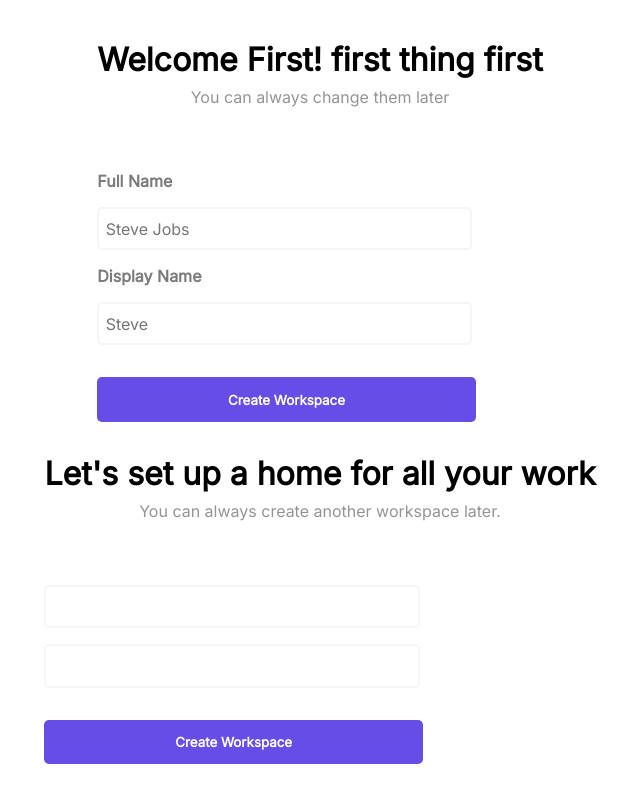
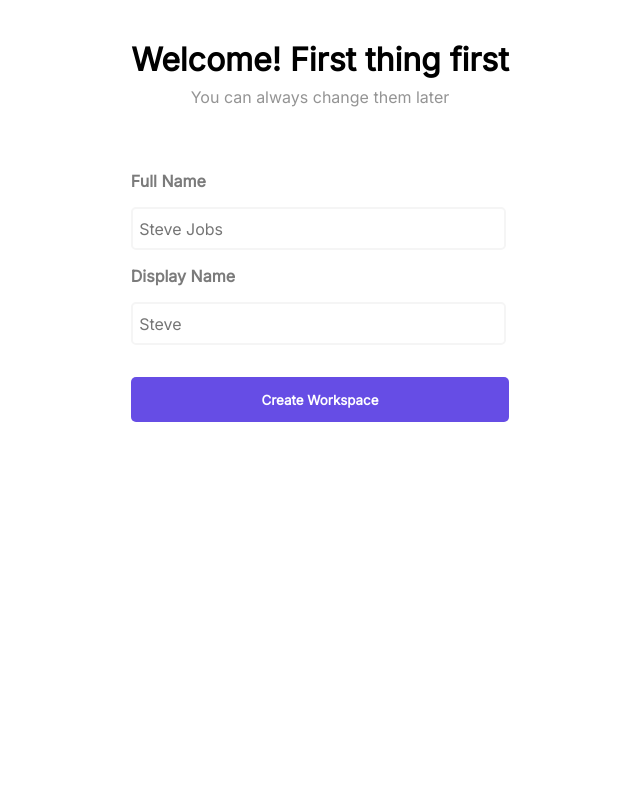
Before and after one commit to iamayushy/cutshortpanel, a React (Vite) app: page / in a window 1280 px wide. Shown: the whole page, without its empty margins (320-960 px from the left). Built offline with nearby package versions, Linux system fonts and the light colour scheme.

Commit message:
validation added

```diff
--- a/package.json
+++ b/package.json
@@ -10,7 +10,8 @@
   },
   "dependencies": {
     "react": "^18.2.0",
-    "react-dom": "^18.2.0"
+    "react-dom": "^18.2.0",
+    "react-router-dom": "^6.3.0"
   },
   "devDependencies": {
     "@types/react": "^18.0.17",
--- a/src/App.jsx
+++ b/src/App.jsx
@@ -1,6 +1,6 @@
+import { Route, Routes } from 'react-router-dom'
 import './App.css'
-import { CommonButton } from './components/CommonButton'
-import { InputBox } from './components/InputBox'
+
 import { PageOne } from './pages/PageOne'
 import { PageTwo } from './pages/PageTwo'
 
@@ -8,8 +8,13 @@ function App() {
 
   return (
     <div className="App">
-      <PageOne/>
-      <PageTwo/>
+      <Routes>
+        <Route path='/' element={<PageOne/>}/>
+        <Route path='/workspace-details' element={<PageTwo/>}/>
+      </Routes>
+      {/* <ErrorComp errorName={'Name is No'}/> */}
+      {/* <PageOne/>
+      <PageTwo/> */}
     </div>
   )
 }
--- a/src/components/CommonButton.jsx
+++ b/src/components/CommonButton.jsx
@@ -1,8 +1,5 @@
-const CommonButton = ({value}) => {
-    function getSomeResp(e){
-        e.preventDefault()
+const CommonButton = ({value, moveToNextPage}) => {
 
-    }
-    return <button onClick={getSomeResp}>{value}</button>
+    return <button onClick={moveToNextPage}>{value}</button>
 }
 export {CommonButton}
--- a/src/components/FormPage.jsx
+++ b/src/components/FormPage.jsx
@@ -1,8 +1,20 @@
-import { InputBox } from "./InputBox"
-import { CommonButton } from './CommonButton'
+import { InputBox } from "./InputBox";
+import { CommonButton } from "./CommonButton";
 
-const FormPage = ({head, body, textOne, textTwo, placeholderOne, placeholderTwo}) => {
-    return(
+const FormPage = ({
+  head,
+  body,
+  textOne,
+  textTwo,
+  placeholderOne,
+  placeholderTwo,
+  moveNext,
+  handleInputOne,
+  handleInputTwo,
+  valOne,
+  valTwo
+}) => {
+  return (
     <div className="pageOne">
       <section>
         <section className="welcome-text">
@@ -12,15 +24,20 @@ const FormPage = ({head, body, textOne, textTwo, placeholderOne, placeholderTwo}
         <form>
           <InputBox
             inputName={textOne}
-                placeholder={placeholderOne}/>
+            placeholder={placeholderOne}
+            handleInput={handleInputOne}
+            values={valOne}
+          />
           <InputBox
             inputName={textTwo}
-                placeholder={placeholderTwo}/>
-                <CommonButton value={'Create Workspace'}/>
-
+            placeholder={placeholderTwo}
+            handleInput={handleInputTwo}
+            values={valTwo}
+          />
+          <CommonButton moveToNextPage={moveNext} value={"Create Workspace"} />
         </form>
       </section>
     </div>
-    )
-}
-export {FormPage}
+  );
+};
+export { FormPage };
--- a/src/components/InputBox.jsx
+++ b/src/components/InputBox.jsx
@@ -1,8 +1,8 @@
-const InputBox = ({inputName, placeholder}) => {
+const InputBox = ({inputName, placeholder, handleInput, values}) => {
     return(
         <div>
             <p className="label-text">{inputName}</p>
-            <input type="text" placeholder={placeholder}/>
+            <input onChange={handleInput} value={values} type="text" placeholder={placeholder}/>
         </div>
     )
 }
--- a/src/index.css
+++ b/src/index.css
@@ -1,10 +1,10 @@
-@import url('https://fonts.googleapis.com/css2?family=Inter&display=swap');
+@import url("https://fonts.googleapis.com/css2?family=Inter&display=swap");
 /* color : #664DE5 */
-*{
-    font-family: 'Inter', sans-serif;
+* {
+  font-family: "Inter", sans-serif;
 }
-button{
-    background-color: #664DE5;
+button {
+  background-color: #664de5;
   width: 29.56vw;
   padding: 0.9rem 0.8rem;
   border: none;
@@ -13,38 +13,49 @@ button{
   font-weight: bold;
   margin-top: 2rem;
 }
-button:active{
+button:active {
   transform: translateY(2%);
 }
-input[type='text']{
+input[type="text"] {
   padding: 0.6rem 0.4rem;
   font-size: 1rem;
   width: 28vw;
   border: 2px solid whitesmoke;
   border-radius: 5px;
 }
-input[type='text']:focus{
-    outline: #664DE5;
-    border: 2px solid #664DE5;
+input[type="text"]:focus {
+  outline: #664de5;
+  border: 2px solid #664de5;
 }
-.pageOne{
+.pageOne {
   display: flex;
   flex-direction: column;
   align-items: center;
 }
-.welcome-text{
+.welcome-text {
   text-align: center;
   margin-bottom: 4rem;
 }
-.welcome-text h1{
+.welcome-text h1 {
   font-size: 2rem;
   margin-bottom: -0.5rem;
 }
-.welcome-text p{
+.welcome-text p {
   color: #949494;
-
 }
-.label-text{
+.label-text {
   font-weight: 600;
   color: #7b7b7b;
 }
+.er-box {
+  /* border: 1px solid black; */
+  display: none;
+  font-size: 1.2rem;
+  width: 250px;
+  padding: 0.4rem 1rem;
+  border-radius: 5px;
+  background-color: red;
+  position: absolute;
+  right: 2%;
+  top: 2%;
+}
--- a/src/main.jsx
+++ b/src/main.jsx
@@ -2,9 +2,11 @@ import React from 'react'
 import ReactDOM from 'react-dom/client'
 import App from './App'
 import './index.css'
-
+import {BrowserRouter} from 'react-router-dom'
 ReactDOM.createRoot(document.getElementById('root')).render(
   <React.StrictMode>
+    <BrowserRouter>
     <App />
+    </BrowserRouter>
   </React.StrictMode>
 )
--- a/src/pages/PageOne.jsx
+++ b/src/pages/PageOne.jsx
@@ -1,17 +1,54 @@
-import { FormPage } from "../components/FormPage"
+import { useState } from "react";
+import { useNavigate } from "react-router-dom";
+import { FormPage } from "../components/FormPage";
 
 const PageOne = () => {
-    return (
-        <>
-        <FormPage
-        head={'Welcome First! first thing first'}
-        body={'You can always change them later'}
-        textOne={'Full Name'}
-        textTwo={'Display Name'}
-        placeholderOne={'Steve Jobs'}
-        placeholderTwo={'Steve'}
-        />
-        </>
-    )
-}
-export {PageOne}
+  const nav = useNavigate();
+  const [details, setDetails] = useState({
+    fullName: "",
+    displayName: "",
+  });
+
+  const checkInput = () => {
+    let isValidated = false
+    isValidated = details.fullName.length > 5 && details.displayName.length > 3 ? true:false
+    return isValidated
+  }
+
+
+  const getPage = async(e) => {
+    e.preventDefault();
+    const checkInpu = await checkInput()
+    checkInpu ? nav("/workspace-details") : alert('number of charcter to each box must be 6')
+
+  };
+  return (
+    <>
+
+      <FormPage
+        head={"Welcome! First thing first"}
+        body={"You can always change them later"}
+        textOne={"Full Name"}
+        textTwo={"Display Name"}
+        placeholderOne={"Steve Jobs"}
+        placeholderTwo={"Steve"}
+        handleInputOne={(e) =>
+          setDetails({
+            ...details,
+            fullName: e.target.value,
+          })
+        }
+        handleInputTwo={(e) =>
+          setDetails({
+            ...details,
+            displayName: e.target.value,
+          })
+        }
+        valOne={details.fullName}
+        valTwo={details.displayName}
+        moveNext={getPage}
+      />
+    </>
+  );
+};
+export { PageOne };
--- a/src/pages/PageTwo.jsx
+++ b/src/pages/PageTwo.jsx
@@ -1,11 +1,18 @@
 import { FormPage } from "../components/FormPage"
 
 const PageTwo = () => {
+    const nextPage = (e) => {
+        e.preventDefault()
+
+    }
     return(
         <>
         <FormPage
         head={"Let's set up a home for all your work"}
-        body={'You can always create another workspace later.'}/>
+        body={'You can always create another workspace later.'}
+        moveNext={nextPage}
+        />
+
         </>
     )
 }
```
Also changed, not shown: 1 other file (tests, documents, lock files or other folders). Lines whose indentation alone changed are shown as unchanged.
